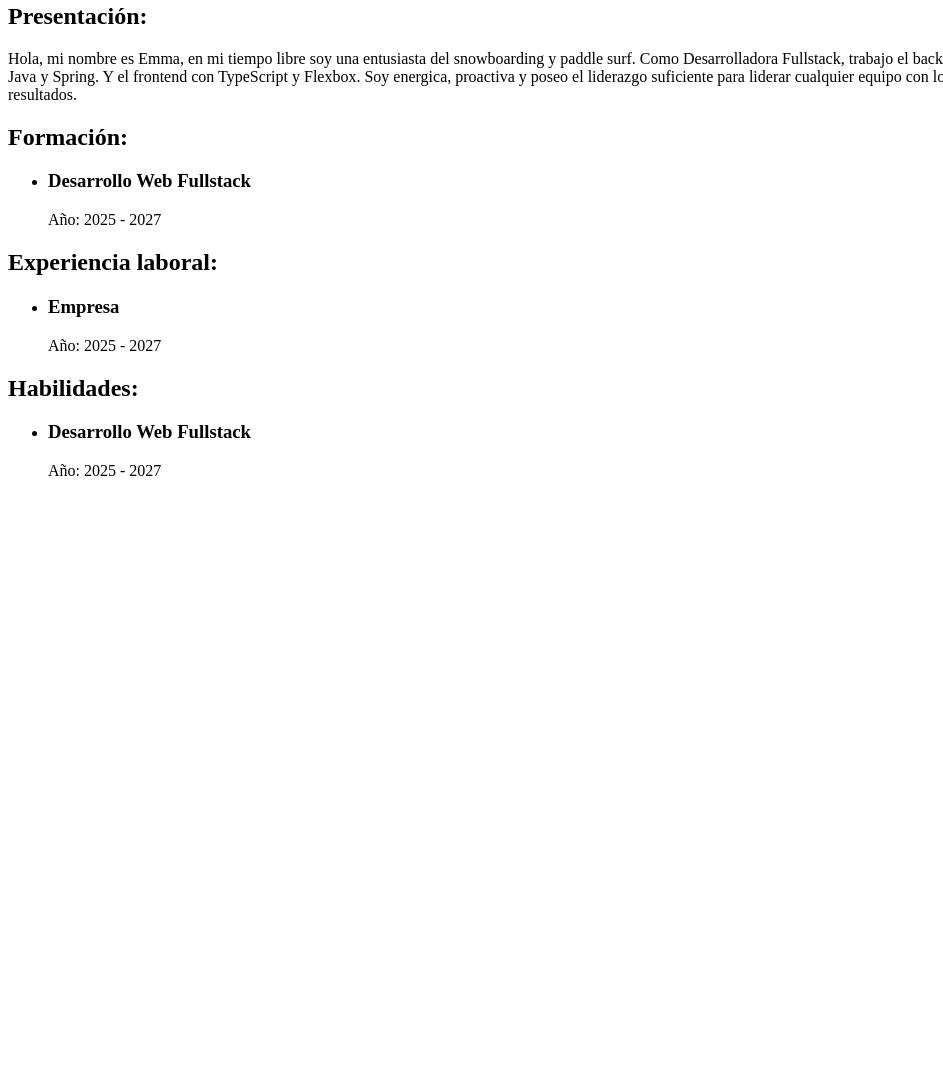
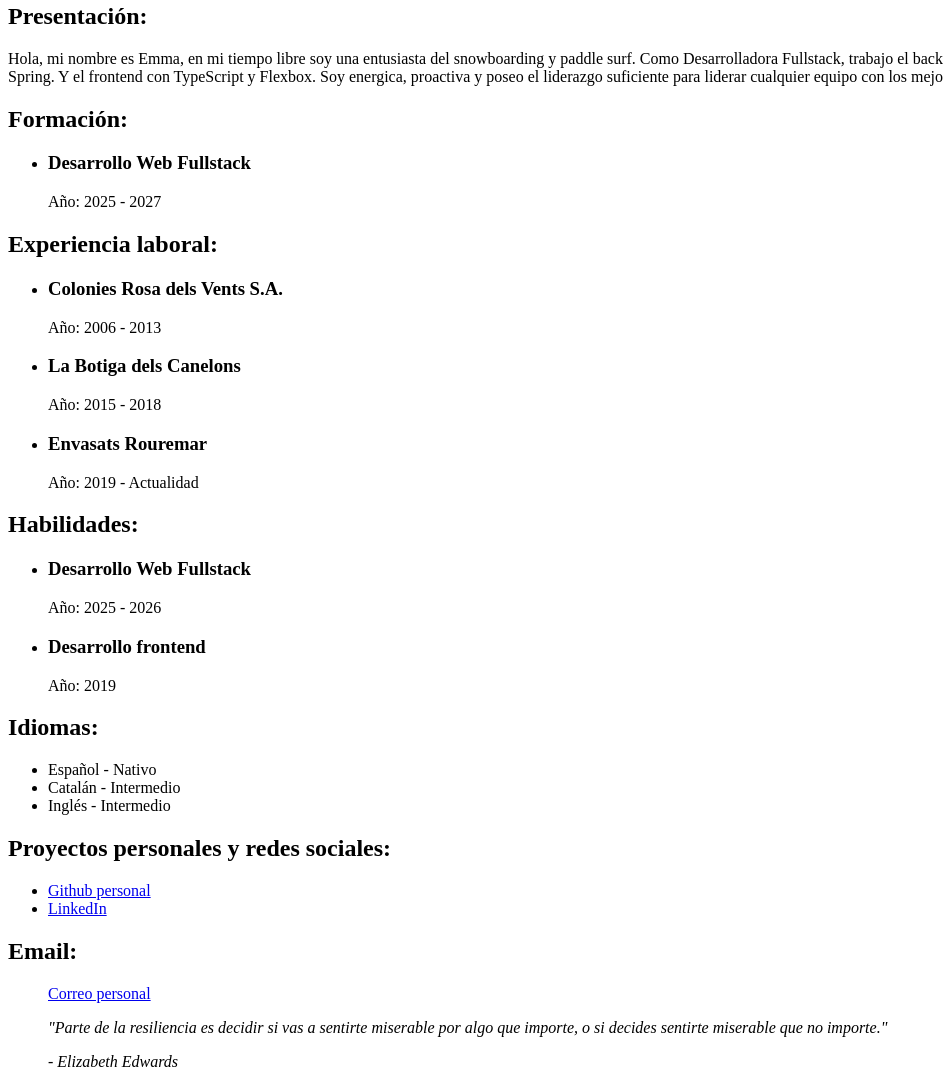
Before and after one commit to emmachoquesandoval/MP0612_activitat1, a plain HTML site: page index.html in a window 1280 px wide. Shown: the part 162-1249 px from the top of the page, without its empty margins (0-943 px from the left). Before the commit the page ends 800 px from the top, so only its background shows below. Drawn offline with Linux system fonts and the light colour scheme.

Commit message:
Cambiados todos los archivos

```diff
--- a/index.html
+++ b/index.html
@@ -6,38 +6,63 @@
     <title>Emma Choque Sandoval - CV</title>
 </head>
 <body>
-    <font>
+
         <img src="/img/f_cv.jpg" alt="Foto Curriculum" height="300" align="right">
-        <font>
+
             <h2>Curriculum Vitae</h2>
             <h1>Emma Choque Sandoval</h1>
             <p>Desarrolladora Web Fullstack</p>
-        </font>
 
-        <font><h2>Presentación:</h2></font>
+
+        <h2>Presentación:</h2>
         <p>Hola, mi nombre es Emma, en mi tiempo libre soy una entusiasta del snowboarding y paddle surf.
         Como Desarrolladora Fullstack, trabajo el backend centrado en Java y Spring.
         Y el frontend con TypeScript y Flexbox.
         Soy energica, proactiva y poseo el liderazgo suficiente para liderar cualquier
         equipo con los mejores resultados.</p>
 
-        <font><h2>Formación:</h2></font>
+        <h2>Formación:</h2>
         <ul>
             <li><h3>Desarrollo Web Fullstack</h3>
             <p>Año: 2025 - 2027</p></li>
         </ul>
 
-        <font><h2>Experiencia laboral:</h2></font>
+        <h2>Experiencia laboral:</h2>
         <ul>
-            <li><h3>Empresa</h3>
-            <p>Año: 2025 - 2027</p></li>
+            <li><h3>Colonies Rosa dels Vents S.A.</h3>
+            <p>Año: 2006 - 2013</p></li>
+            <li><h3>La Botiga dels Canelons</h3>
+            <p>Año: 2015 - 2018</p></li>
+            <li><h3>Envasats Rouremar</h3>
+            <p>Año: 2019 - Actualidad</p></li>
         </ul>
 
-        <font><h2>Habilidades:</h2></font>
+        <h2>Habilidades:</h2>
         <ul>
             <li><h3>Desarrollo Web Fullstack</h3>
-            <p>Año: 2025 - 2027</p></li>
+            <p>Año: 2025 - 2026</p></li>
+            <li><h3>Desarrollo frontend</h3>
+            <p>Año: 2019</p></li>
         </ul>
-    </font>
+
+        <h2>Idiomas:</h2>
+        <ul>
+            <li>Español - <span>Nativo</span></li>
+            <li>Catalán - <span>Intermedio</span></li>
+            <li>Inglés - <span>Intermedio</span></li>
+        </ul>
+
+        <h2>Proyectos personales y redes sociales:</h2>
+            <ul>
+                <li><a href="https://github.com/emmachoquesandoval/">Github personal</a></li>
+                <li><a href="https://linkedin.com/emmachoque">LinkedIn</a></li>
+            </ul>
+        <h2>Email:</h2>
+            <ul><a href="mailto:emmachoquesandoval@elpuig.xeill.net">Correo personal</a></ul>
+        <blockquote><cite><p>"Parte de la resiliencia es decidir si vas a sentirte
+            miserable por algo que importe, o si decides sentirte miserable
+            que no importe."</p></cite>
+            <cite>- Elizabeth Edwards</cite>
+        </blockquote>
 </body>
 </html>
```
Also changed, not shown: i.html (deleted, +0 -51 lines), enunciado.txt (added), img/backgrond.png (deleted), img/f_cv.jpg.
